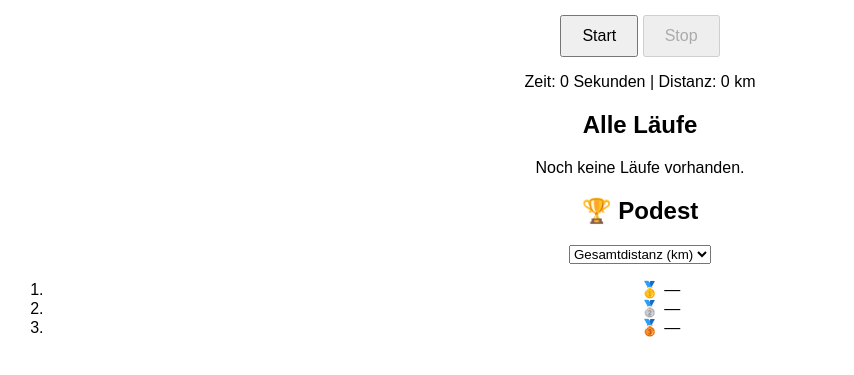
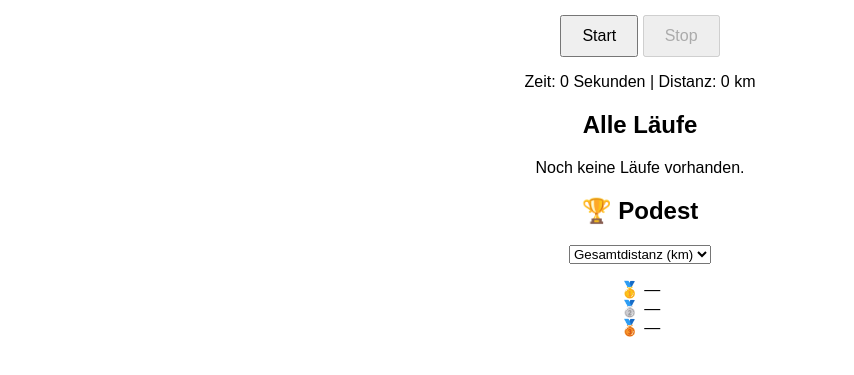
Before and after one commit to linhartflo/jogging-app, a plain HTML site: page index.html in a window 1280 px wide. Shown: the part 141-516 px from the top of the page, without its empty margins (0-854 px from the left). Drawn offline with Linux system fonts and the light colour scheme.

Commit message:
Podest: Browser-Nummerierung entfernt, Platznummern sauber integriert

```diff
--- a/style.css
+++ b/style.css
@@ -8,3 +8,8 @@ button {
   padding: 10px 20px;
   font-size: 16px;
 }
+
+#podium {
+  list-style: none;
+  padding-left: 0;
+}
```
